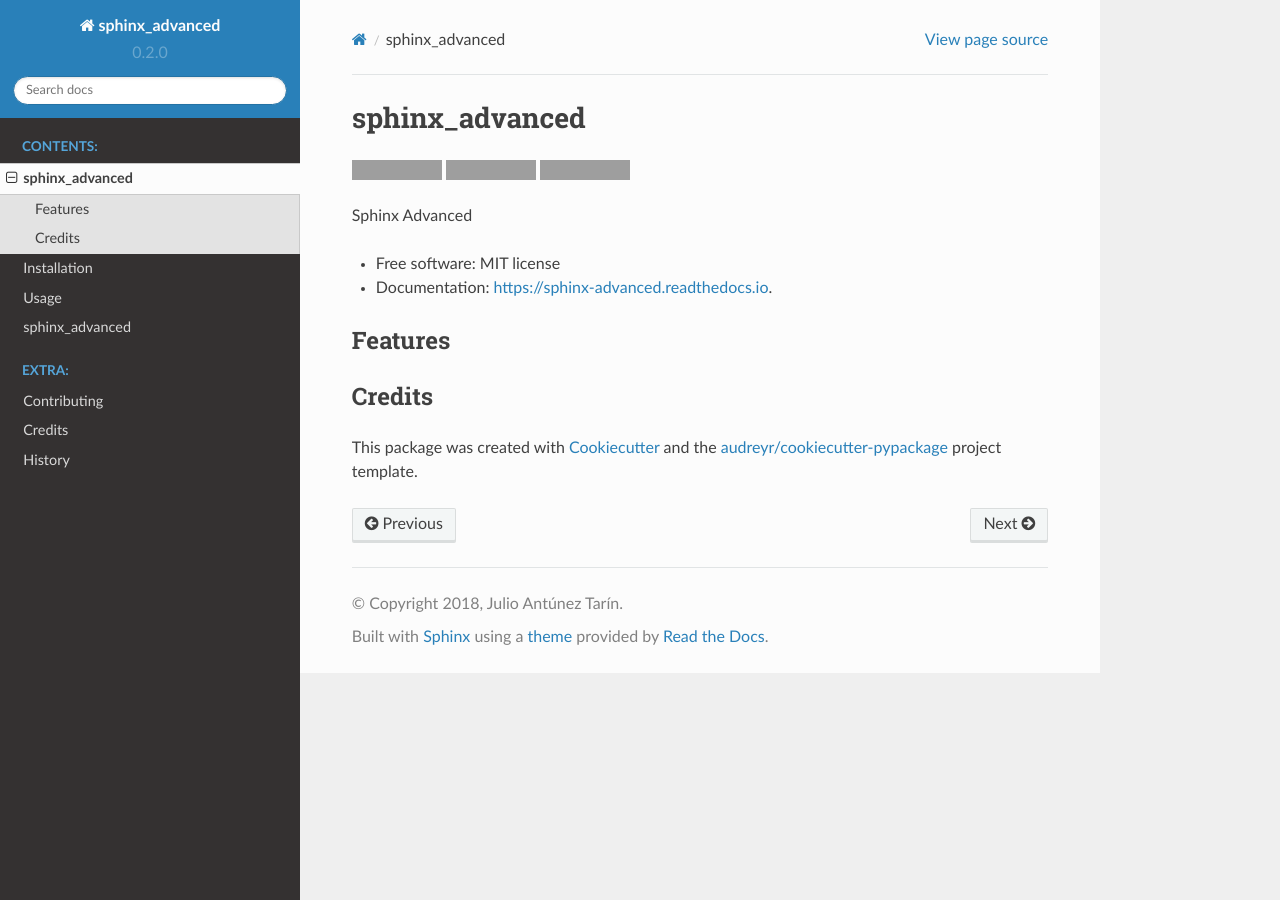
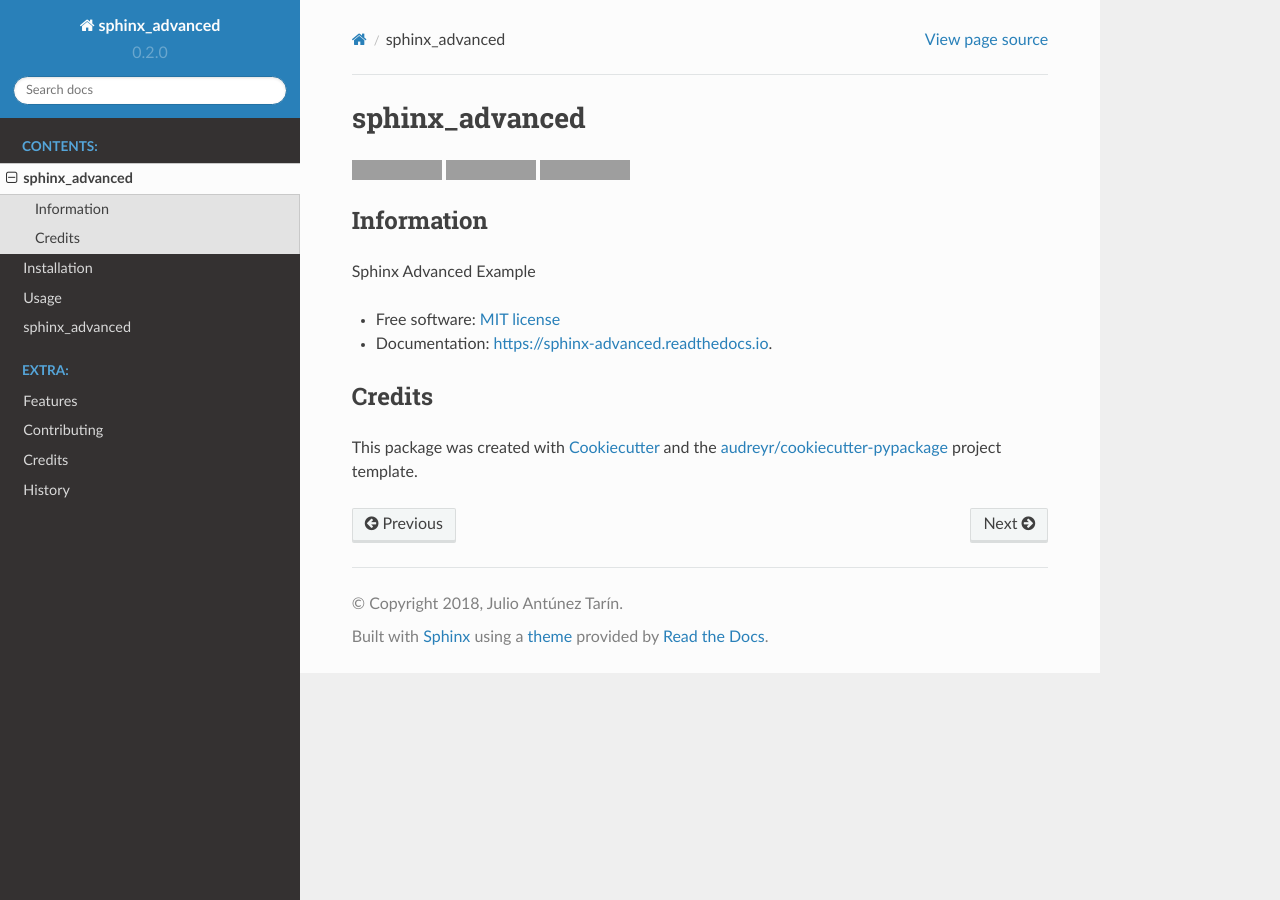
Before and after one commit to jatap/sphinx_advanced, a Sphinx documentation site: the page built from docs/readme.rst, in a window 1280 px wide. Built offline with Sphinx 7.4.7 and the Read the Docs theme 2.0.0, drawn with Linux system fonts in a browser that asks for light colours; grey boxes are pictures that could not be loaded.

Commit message:
docs(readme): refactor todo management

```diff
--- a/README.rst
+++ b/README.rst
@@ -14,19 +14,15 @@ sphinx_advanced
         :alt: Documentation Status
 
 
+Information
+-----------
 
+Sphinx Advanced Example
 
-Sphinx Advanced
-
-
-* Free software: MIT license
+* Free software: `MIT license`_
 * Documentation: https://sphinx-advanced.readthedocs.io.
 
-
-Features
---------
-
-.. todolist::
+.. _`MIT license`: https://github.com/jatap/sphinx_advanced/blob/master/LICENSE
 
 Credits
 -------
--- /dev/null
+++ b/docs/features.rst
@@ -0,0 +1,4 @@
+Features
+========
+
+.. todolist::
--- a/docs/index.rst
+++ b/docs/index.rst
@@ -15,6 +15,7 @@
    :maxdepth: 2
    :caption: Extra:
 
+   features
    contributing
    authors
    history
```
Also changed, not shown: 1 other file.
